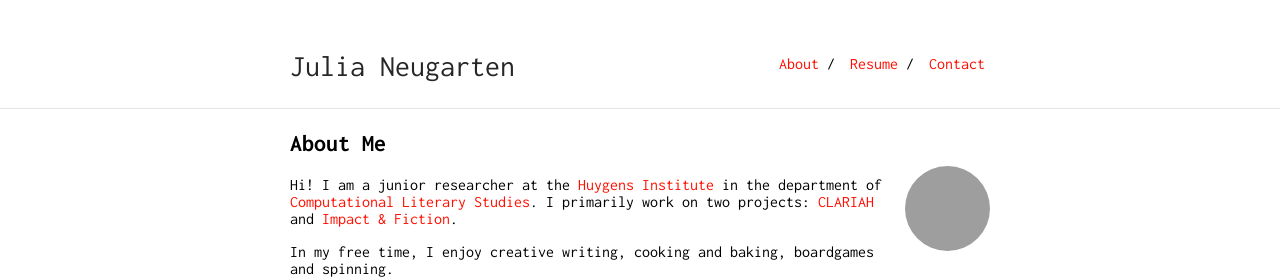
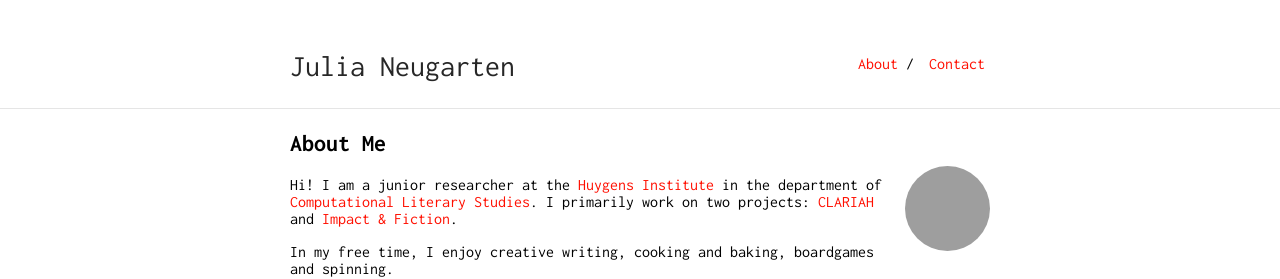
Before and after one commit to julianeugarten/julianeugarten, a Jekyll site: the page built from index.md, in a window 1280 px wide, cut to the strip 0-279 px from the top of the page. Built offline with Jekyll 4.4.1, drawn with Linux system fonts in a browser that asks for light colours; our own code applies the rules of GitHub Pages for plain Markdown files; grey boxes are pictures that could not be loaded.

Commit message:
Update _config.yml

```diff
--- a/_config.yml
+++ b/_config.yml
@@ -17,8 +17,6 @@ sass:
 
 nav:
  - name: "About"
-   link: "/researcher/"
- - name: "Resume"
-   link: "resume.pdf"
+   link: "/julianeugarten/"
  - name: "Contact"
    link: "contact"
```
